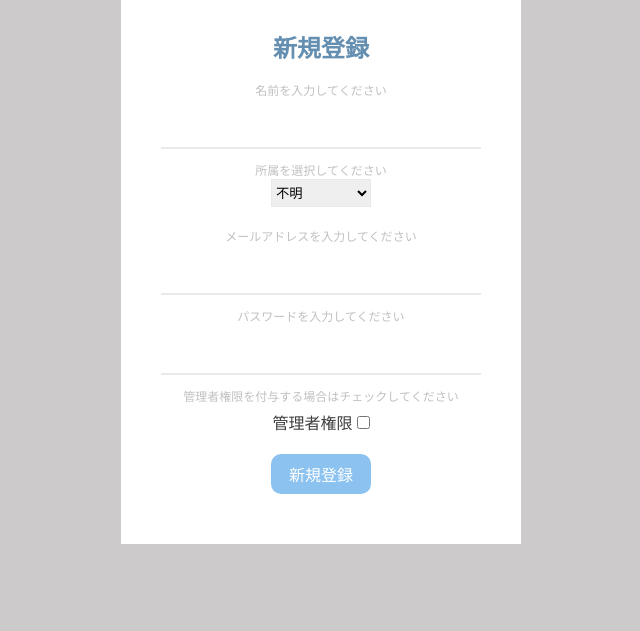
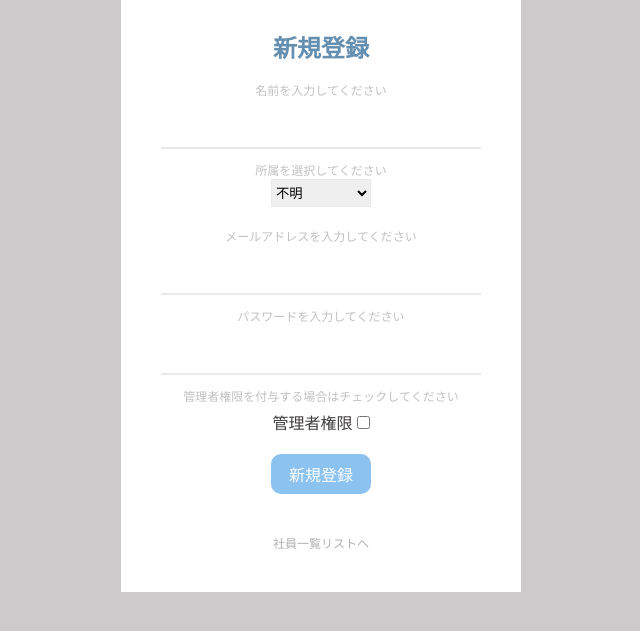
Before and after one commit to yantyal/my_project, a Flask app: page /user/add in a window 1280 px wide. Shown: the part 81-712 px from the top of the page, without its empty margins (319-959 px from the left). Run offline with Flask 2, Linux system fonts and the light colour scheme; the visitor is signed in with stand-in values (Sample User, id 1); some libraries are stand-ins or nearby versions.

Commit message:
画面変更

```diff
--- a/my_app/static/css/add.css
+++ b/my_app/static/css/add.css
@@ -51,7 +51,7 @@ header a{
     background-color: rgb(255, 255, 255);
     width: 400px;
     padding-top: 30px;
-    padding-bottom: 50px;
+    padding-bottom: 40px;
     margin: 0 auto;
     margin-top: 80px;
     text-align: center;
@@ -113,3 +113,13 @@ select{
     font-size: 16px;
     color: #403e3e;
 }
+.back{
+    display: inline-block;
+    margin-top: 40px;
+    color: #b1b0b0;
+    font-size: 12px;
+    text-decoration: none;
+}
+.back:hover{
+    border-bottom:1px dotted #b1b0b0;
+}
--- a/my_app/static/css/list.css
+++ b/my_app/static/css/list.css
@@ -148,6 +148,9 @@ th,td{
     text-align: center;
     padding: 2px 5px;
 }
+th{
+    background-color: rgb(234, 225, 225);
+}
 .password-mask{
     text-align: left;
 }
--- a/my_app/templates/add.html
+++ b/my_app/templates/add.html
@@ -61,6 +61,7 @@
             </div>
             <input class="form-submit" type="submit" value="新規登録">
         </form>
+        <a class="back" href="{{ url_for('list') }}">社員一覧リストへ</a>
     </div>
     <script src="https://kit.fontawesome.com/75eed8fdb7.js" crossorigin="anonymous"></script>
 </body>
--- a/my_app/templates/edit.html
+++ b/my_app/templates/edit.html
@@ -63,6 +63,7 @@
             <input type="hidden" name="employee_id" value="{{ user['employee_id'] }}">
             <input class="form-submit" type="submit" value="更新">
         </form>
+        <a class="back" href="{{ url_for('list') }}">社員一覧リストへ</a>
     </div>
     <script src="https://kit.fontawesome.com/75eed8fdb7.js" crossorigin="anonymous"></script>
 </body>
--- a/my_app/templates/list.html
+++ b/my_app/templates/list.html
@@ -59,7 +59,7 @@
                 </div>
                 <div class="submit">
                     <div class="submit-item">
-                        <input class="form-submit" type="button" value="クリア">
+                        <input class="form-submit" type="button" onclick="sort_clear()" value="クリア">
                     </div>
                     <div class="submit-item">
                         <button class="form-submit" type="submit">
```
